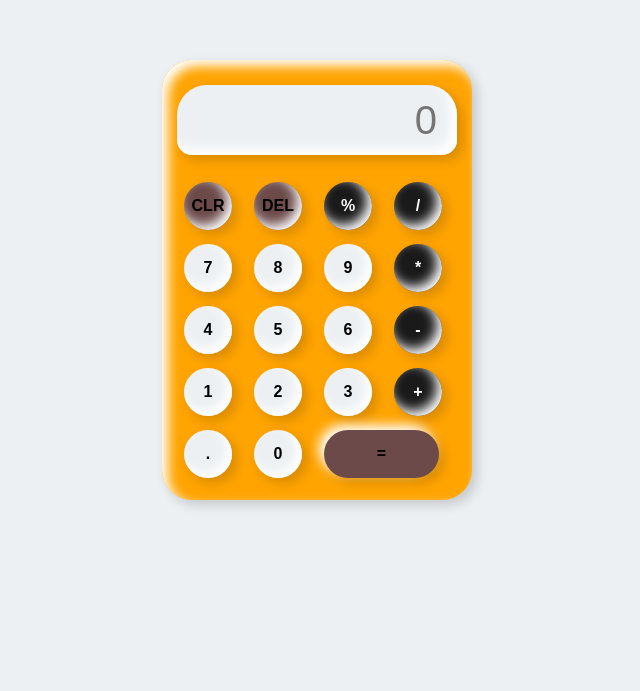
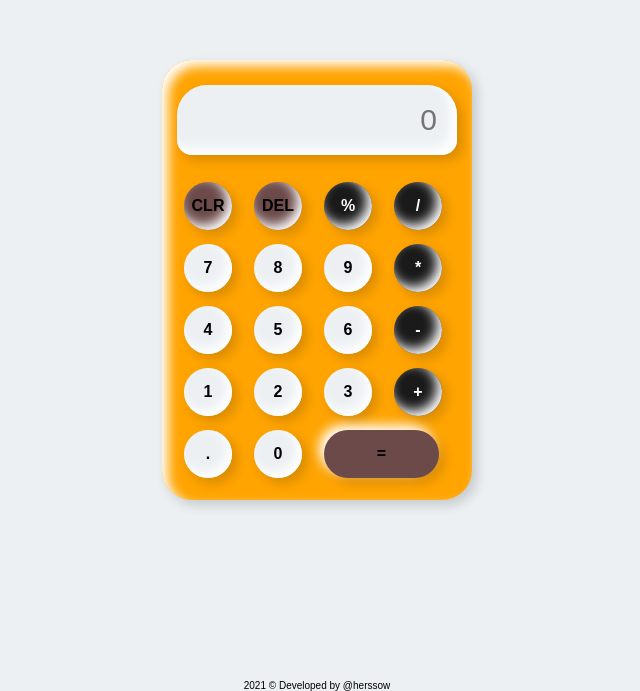
Before and after one commit to herssow21/Simple-calculator-app-in-javascript, a plain HTML site: page index.html in a window 1280 px wide. Shown: the part 120-811 px from the top of the page, without its empty margins (323-963 px from the left). Drawn offline with Linux system fonts and the light colour scheme.

Commit message:
copyright added

```diff
--- a/css/styles.css
+++ b/css/styles.css
@@ -29,7 +29,7 @@ input{
     border-radius: 30px 30px 15px 15px;
     box-shadow: inset -7px -7px 12px #ffffff,5px 5px 12px rgba(0, 0, 0, 0.16);
     background-color: #ecf0f3;
-    font-size: 40px;
+    font-size: 30px;
     text-align: end;
     padding: 20px;
     border: none;
@@ -37,6 +37,11 @@ input{
     margin-top: 10px;
     margin-bottom: 20px;
 
+}
+footer{
+    text-align: center;
+    font-size: 10px;
+    font-weight: 200;
 }
 button{
     height: 48px;
--- a/index.html
+++ b/index.html
@@ -37,6 +37,10 @@
 
        </div>
     </div>
+    <footer>
+        <p> 2021 &copy; Developed by @herssow</p>
+
+    </footer>
     <script src="app.js"></script>
 </body>
 </html>
```
